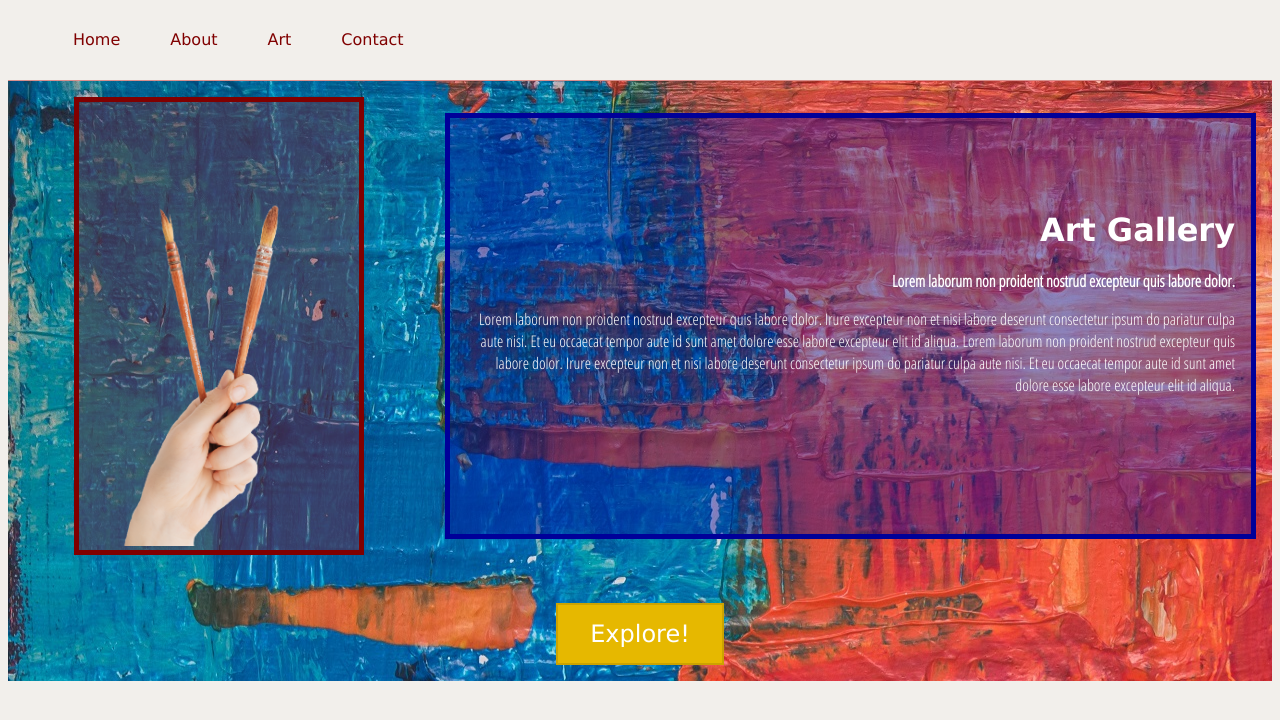
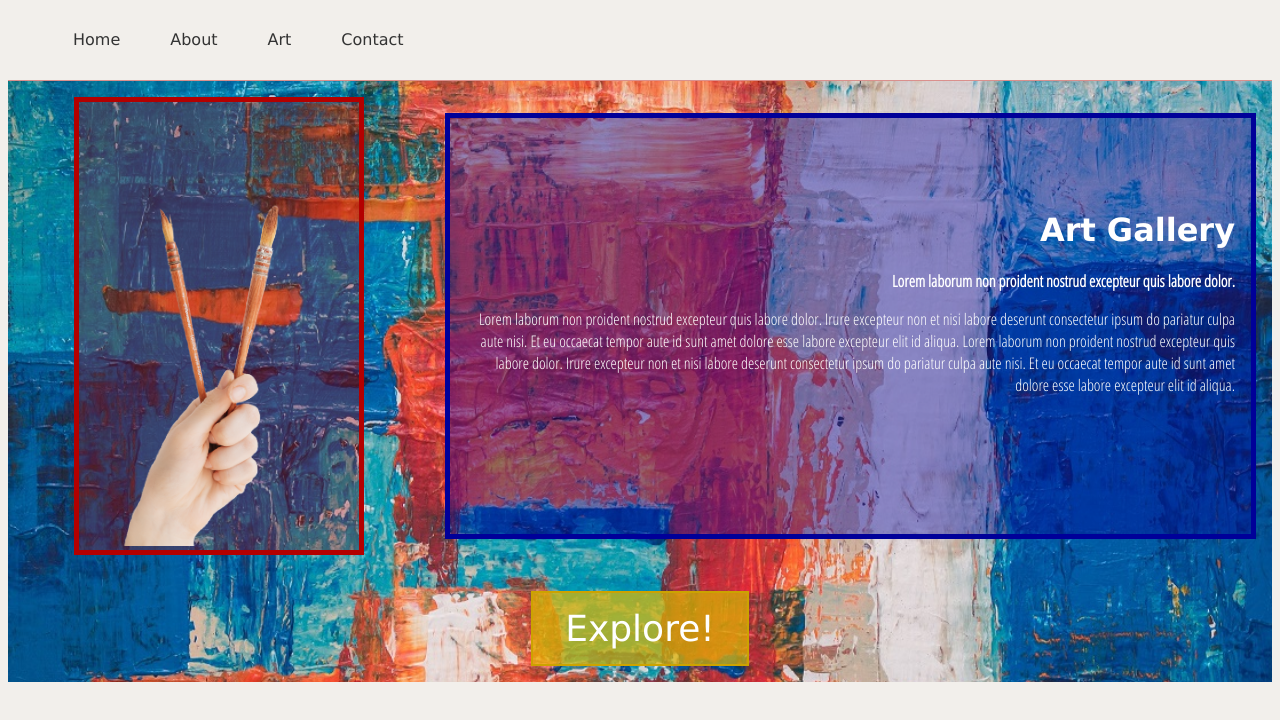
Before and after one commit to miranda-webdev/art-gallery-mock-website, a React (Create React App) app in the folder client/: page / in a window 1280 px wide. Shown: the top 720 px of the page. Built offline with nearby package versions, Linux system fonts and the light colour scheme.

Commit message:
added animations to the different divs and added random background colors to nav-links when hovering

```diff
--- a/client/src/App.css
+++ b/client/src/App.css
@@ -21,14 +21,25 @@
 }
 
 .main-nav .nav-link {
-    color: #800000;
+    color: #333;
     padding: 20px 25px;
     text-decoration: none;
     line-height: 3;
 }
 
-.main-nav .nav-link:hover {
+.main-nav .red.nav-link:hover {
     background-color: rgba(179, 0, 0, .2);
+    color: #ffffff;
+}
+
+.main-nav .blue.nav-link:hover {
+    background-color: rgba(0, 0, 153, .4);
+    color: #ffffff;
+}
+
+.main-nav .yellow.nav-link:hover {
+    background-color: rgba(230, 184, 0, .7);
+    color: #ffffff;
 }
 
 .main-nav .icon {
@@ -52,8 +63,12 @@
 
 .LandingPage {
     background-image: url('./images/steve-johnson-709266-unsplash.jpg');
-    /* background-size: cover; */
+    background-attachment: fixed;
+    background-repeat: no-repeat;
+    background-size: cover;
+    width: 100%;
     height: 100%;
+    /* overflow: hidden; */
 }
 
 .LandingPage-container {
@@ -67,10 +82,16 @@
 .LandingPage--img-container {
     width: 250px;
     background-color: rgba(179, 0, 0, .3);
-    border: 5px solid #800000;
+    border: 5px solid rgb(179, 0, 0);
     margin-top: 1em;
     margin: auto;
 }
+
+.LandingPage--img-container:hover {
+    animation: redDiv 1s;
+    animation-fill-mode: forwards;
+}
+
 .LandingPage--img-container img {
     width: 100%;
 }
@@ -84,6 +105,11 @@
     background-color: rgba(0, 0, 153, .4);
 }
 
+.LandingPage-intro-container:hover {
+    animation: blueDiv 1s;
+    animation-fill-mode: forwards;
+}
+
 .LandingPage-header {
     color: #ffffff;
 }
@@ -95,14 +121,20 @@
 }
 
 .LandingPage-btn {
-    background-color: #e6b800;
+    background-color: rgba(230, 184, 0, .7);
     border: 2px solid #cca300;
     color: #ffffff;
     cursor: pointer;
     margin: auto;
     padding: 15px 32px;
-    font-size: 16px;
+    font-size: 24px;
     text-decoration: none;
+
+}
+.LandingPage-btn:hover {
+    /* background-color: rgb(230, 184, 0); */
+    animation: yellowDiv 1s;
+    animation-fill-mode: forwards;
 }
 
 /* About Page */
@@ -165,8 +197,24 @@
 
     .LandingPage-btn{
         grid-column: 2 / 3;
-        font-size: 24px;
-        margin-top: 2em;
+        font-size: 36px;
+        margin-top: 1em;
     }
 
 }
+
+/* Animations */
+@keyframes yellowDiv {
+    from {background-color: rgba(230, 184, 0, .7);}
+    to {background-color: rgb(230, 184, 0);}
+}
+
+@keyframes blueDiv {
+    from {background-color: rgba(0, 0, 153, .4);}
+    to {background-color: rgb(0, 0, 153);}
+}
+
+@keyframes redDiv {
+    from {background-color: rgba(179, 0, 0, .3);}
+    to {background-color: rgb(179, 0, 0);}
+}
--- a/client/src/components/About.js
+++ b/client/src/components/About.js
@@ -6,6 +6,9 @@ function About() {
             <div className="About--img-container">
                <img src={require('../images/max-van-den-oetelaar-1150510-unsplash.jpg')} alt=""/>
             </div>
+            <div>
+               Lorem laborum non proident nostrud excepteur quis labore dolor. Irure excepteur non et nisi labore deserunt consectetur ipsum do pariatur culpa aute nisi. Et eu occaecat tempor aute id sunt amet dolore esse labore excepteur elit id aliqua.
+            </div>
         </div>
     )
 }
--- a/client/src/components/Navbar.js
+++ b/client/src/components/Navbar.js
@@ -10,7 +10,9 @@ class Navbar extends React.Component {
     constructor(){
         super();
         this.state = {
-            menu_class: 'nav-menu-toggle'
+            menu_class: 'nav-menu-toggle',
+            link_color_class: 'nav-link',
+            colors: ['red', 'blue', 'yellow']
         }
     }
 
@@ -27,6 +29,13 @@ class Navbar extends React.Component {
         }
     }
 
+    addColorHandler = () => {
+        let color = Math.floor(Math.random() * 3);
+        this.setState({
+            link_color_class: this.state.colors[color] + " nav-link"
+        })
+    }
+
     render(){
         return (
             <Router>
@@ -37,16 +46,16 @@ class Navbar extends React.Component {
                         </button>
                         <ul className={this.state.menu_class}>
                             <li>
-                                <Link to="/" className="nav-link" onClick={this.activeLink}>Home</Link>
+                                <Link to="/" className={this.state.link_color_class} onMouseOver={this.addColorHandler}>Home</Link>
                             </li>
                             <li>
-                                <Link to="/about/" className="nav-link">About</Link>
+                                <Link to="/about/" className={this.state.link_color_class} onMouseOver={this.addColorHandler}>About</Link>
                             </li>
                             <li>
-                                <Link to="/art/" className="nav-link">Art</Link>
+                                <Link to="/art/" className={this.state.link_color_class} onMouseOver={this.addColorHandler}>Art</Link>
                             </li>
                             <li>
-                                <Link to="/contact/" className="nav-link">Contact</Link>
+                                <Link to="/contact/" className={this.state.link_color_class} onMouseOver={this.addColorHandler}>Contact</Link>
                             </li>
                         </ul>
                     </nav>
```
Also changed, not shown: client/src/images/steve-johnson-709266-unsplash.jpg.
